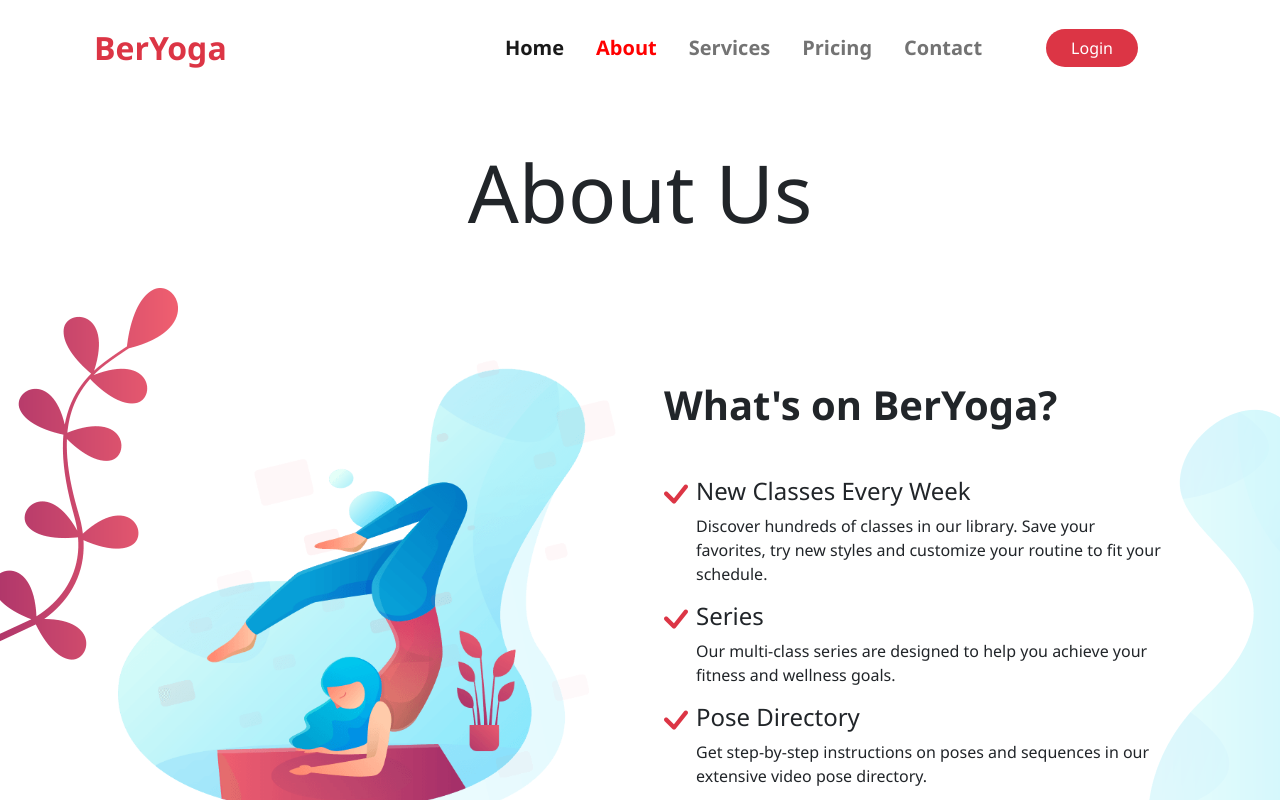
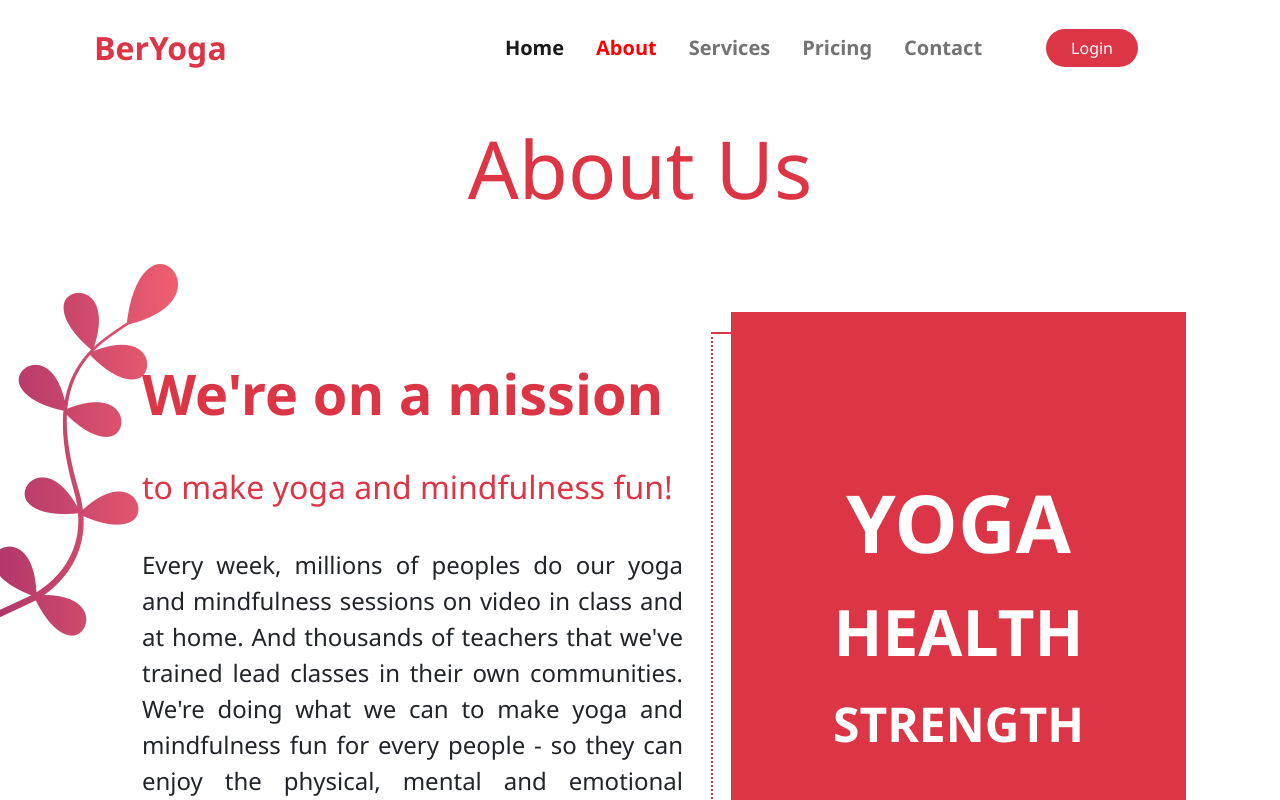
Before and after one commit to sr-tamim/ber-yoga-react, a React (Create React App) app: page /about in a window 1280 px wide. Shown: the top 800 px of the page. Built offline with nearby package versions, Linux system fonts and the light colour scheme; a web font is replaced by a local one.

Commit message:
about us page finished

```diff
--- /dev/null
+++ b/src/components/About/About.css
@@ -0,0 +1,17 @@
+
+#ourMission > div::after{
+    content: '';
+    position: absolute;
+    inset: 0;
+    border: 2px solid #dc3545;
+    border-bottom-style: dashed;
+    border-left-style: dotted;
+    transform: translate(-20px, 20px);
+    transition: border 100ms, transform 500ms;
+    z-index: -1;
+}
+
+#ourMission > div:hover::after{
+    border: 5px solid #dc3545;
+    transform: translate(-15px, 15px);
+}
--- a/src/components/About/About.js
+++ b/src/components/About/About.js
@@ -1,4 +1,5 @@
 import React from 'react';
+import "./About.css";
 
 const featursContainerStyles = {
     background: "url(./img/flower.png), url(./img/abstract-1.png)",
@@ -7,10 +8,25 @@ const featursContainerStyles = {
 }
 const About = () => {
     return (
-        <div className="my-5 py-5">
-            <h1 className="display-1 text-center my-5">About Us</h1>
+        <div className="my-5 py-4">
+            <h1 className="display-1 text-center text-danger my-5">About Us</h1>
 
             <section id="features" style={featursContainerStyles}>
+                <div id="ourMission" className="container row mx-auto py-5">
+                    <p className="col-12 col-xl-7 fs-4 p-5 d-flex flex-column justify-content-center">
+                        <span className="text-danger display-4 fw-bold">We're on a mission</span> <br />
+                        <span className="text-danger fs-2">to make yoga and mindfulness fun!</span> <br />
+                        <p style={{ textAlign: 'justify' }}>
+                            Every week, millions of peoples do our yoga and mindfulness sessions on video in class and at home. And thousands of teachers that we've trained lead classes in their own communities. We're doing what we can to make yoga and mindfulness fun for every people - so they can enjoy the physical, mental and emotional benefits.
+                        </p>
+                    </p>
+                    <div className="col-12 col-xl-5 col-xl-5 d-flex flex-column justify-content-center align-items-center bg-danger text-white p-5 position-relative">
+                        <span className="display-1 fw-bold m-5 mb-0">YOGA</span> <br />
+                        <span className="display-3 fw-bold">HEALTH</span> <br />
+                        <span className="display-5 fw-bold m-5 mt-0">STRENGTH</span>
+                    </div>
+                </div>
+
                 <div className="container row mx-auto py-5">
                     <div className="col-12 col-lg-6 p-4">
                         <img className="img-fluid" src="./img/yoga-woman.png" alt="" />
@@ -48,6 +64,7 @@ const About = () => {
                         </div>
                     </div>
                 </div>
+
             </section>
 
         </div>
```
